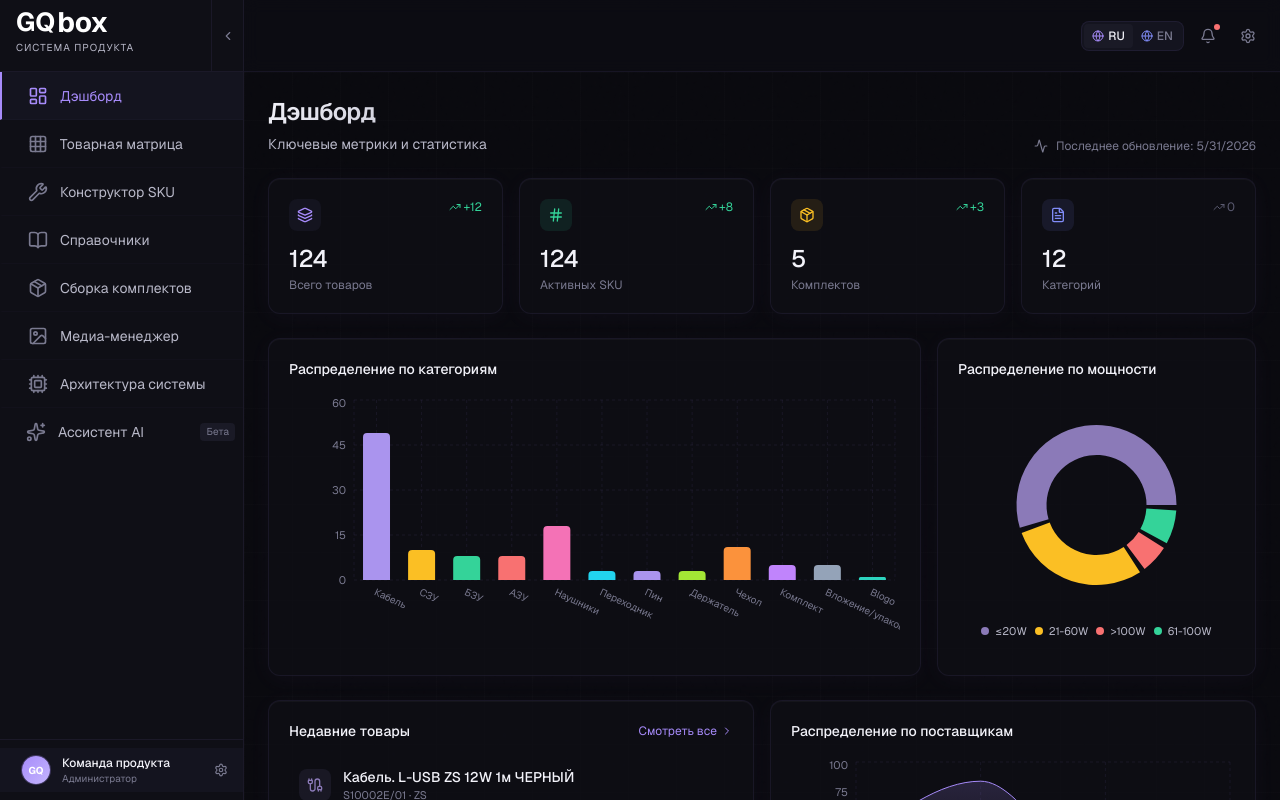
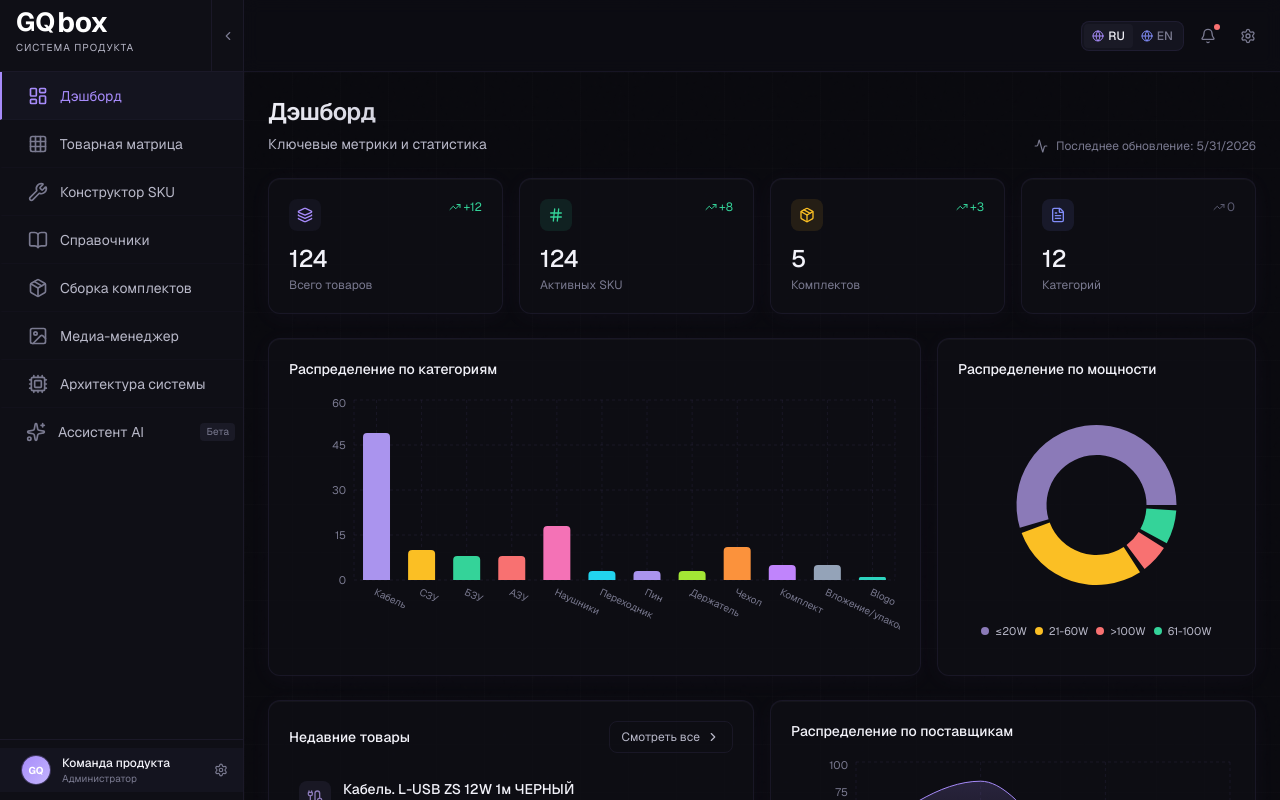
Before and after one commit to keepreverse/GQbox_OS, a React (Vite) app: page / in a window 1280 px wide. Built offline with nearby package versions, Linux system fonts and the light colour scheme.

Commit message:
UI improvements: fix modal position, adjust media size, style viewAll button

```diff
--- a/src/components/Dashboard.tsx
+++ b/src/components/Dashboard.tsx
@@ -208,9 +208,9 @@ export default function Dashboard({ onViewChange }: DashboardProps) {
             <h3 className="text-sm font-medium">{t('dash.recent')}</h3>
             <button
               onClick={() => onViewChange && onViewChange('matrix')}
-              className="text-xs text-accent hover:bg-bg-hover hover:text-text-primary flex items-center gap-1 transition-colors cursor-pointer"
+              className="h-8 px-3 rounded-lg text-xs transition-colors flex items-center gap-1.5 border border-border-subtle text-text-secondary hover:bg-bg-hover hover:text-text-primary hover:border-border-default cursor-pointer"
             >
-              {t('dash.viewAll')} <ChevronRight className="w-3 h-3" />
+              {t('dash.viewAll')} <ChevronRight className="w-3.5 h-3.5" />
             </button>
           </div>
           <div className="space-y-2">
--- a/src/components/ProductDetailCard.tsx
+++ b/src/components/ProductDetailCard.tsx
@@ -83,11 +83,11 @@ export default function ProductDetailCard({ product, onClose }: ProductDetailCar
 
   return (
     <div
-      className={`fixed inset-0 z-50 flex items-center justify-center p-4 bg-black/70 backdrop-blur-sm t-backdrop${closing ? ' is-closing' : ''}`}
+      className={`fixed inset-0 z-50 flex items-start justify-center pt-[100px] px-4 pb-4 bg-black/70 backdrop-blur-sm t-backdrop${closing ? ' is-closing' : ''}`}
       onClick={handleClose}
     >
       <div
-        className={`t-modal glass-strong rounded-2xl w-full max-w-5xl max-h-[90vh] overflow-hidden border border-border-strong shadow-2xl${!closing ? ' is-open' : ' is-closing'}`}
+        className={`t-modal glass-strong rounded-2xl w-full max-w-5xl max-h-[calc(100vh-120px)] overflow-hidden border border-border-strong shadow-2xl${!closing ? ' is-open' : ' is-closing'}`}
         onClick={e => e.stopPropagation()}
       >
         {/* Header */}
@@ -133,7 +133,7 @@ export default function ProductDetailCard({ product, onClose }: ProductDetailCar
                 {t('Медиа', 'Media')}
               </h3>
               {primaryMedia ? (
-                <div className="aspect-[16/7] rounded-xl bg-bg-tertiary border border-border-subtle flex items-center justify-center overflow-hidden">
+                <div className="aspect-[16/7.5] rounded-xl bg-bg-tertiary border border-border-subtle flex items-center justify-center overflow-hidden">
                   {primaryMedia.mediaType === 'image' ? (
                     <ImageIcon className="w-12 h-12 text-text-muted" />
                   ) : (
@@ -141,7 +141,7 @@ export default function ProductDetailCard({ product, onClose }: ProductDetailCar
                   )}
                 </div>
               ) : (
-                <div className="aspect-video rounded-xl bg-bg-tertiary/50 border border-border-subtle border-dashed flex items-center justify-center">
+                <div className="aspect-[16/7.5] rounded-xl bg-bg-tertiary/50 border border-border-subtle border-dashed flex items-center justify-center">
                   <span className="text-xs text-text-tertiary">{t('Нет медиа', 'No media')}</span>
                 </div>
               )}
```
